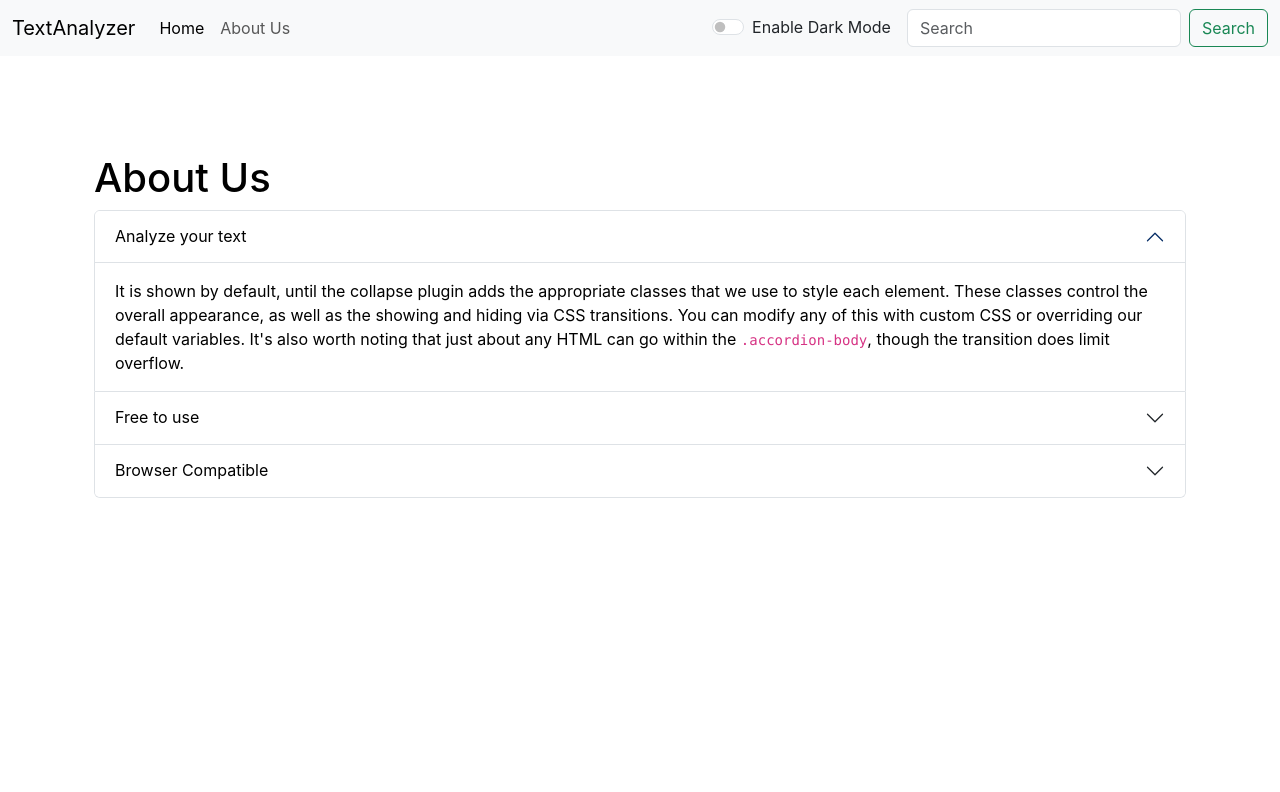
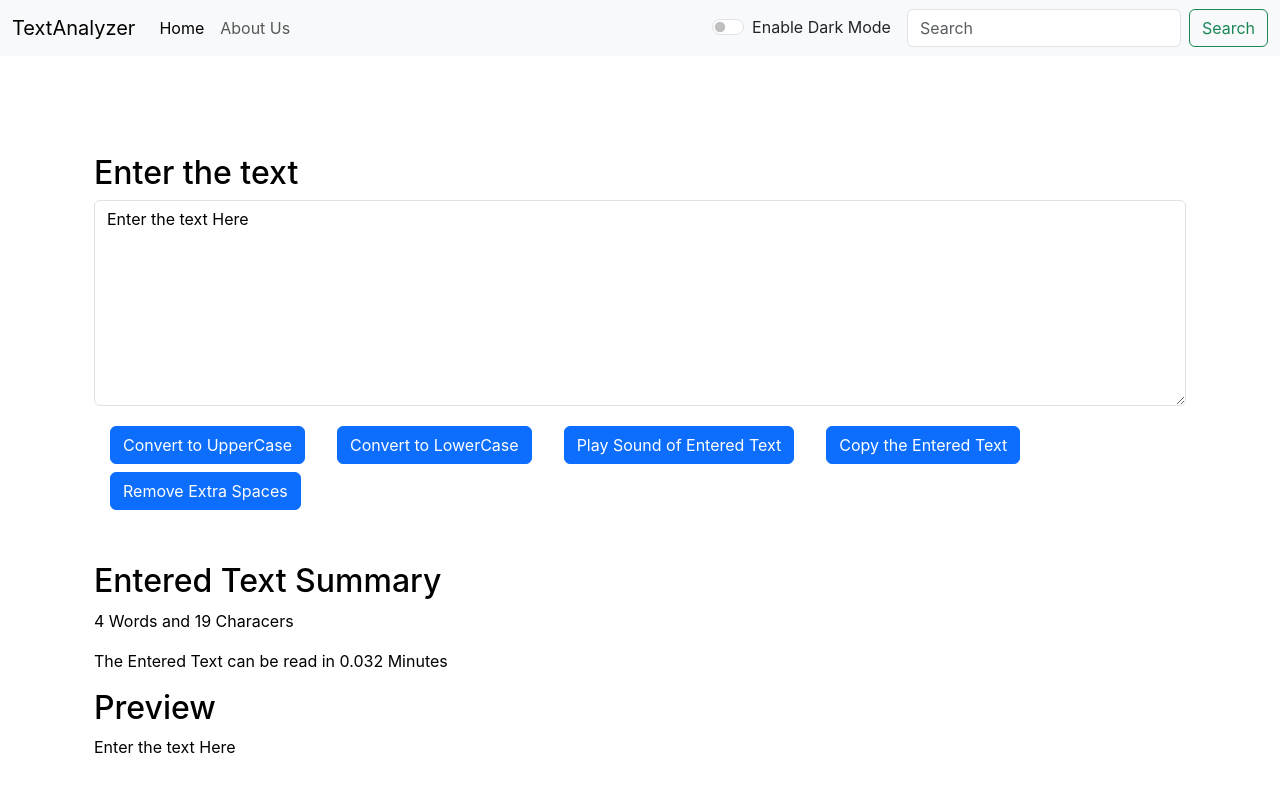
Before and after one commit to ajmat6/TextAnalyzer, a React (Create React App) app: page / in a window 1280 px wide. Shown: the top 792 px of the page. Built offline with nearby package versions, Linux system fonts and the light colour scheme.

Commit message:
0 words and showing 0.08 minutes to read problem solved

```diff
--- a/src/App.js
+++ b/src/App.js
@@ -57,8 +57,8 @@ function App() {
 
       <div className="container">
         {/* Passing showalert function as a prop in the Textform component */}
-        {/* <TextForm heading="Enter the text" mode={mode} showalert={showalert} /> */}
-        <About mode={mode}/>
+        <TextForm heading="Enter the text" mode={mode} showalert={showalert} />
+        {/* <About mode={mode}/> */}
         {/* <Routes>
             <Route path="/about" element={<About />}/>
             <Route path="/" element={<TextForm heading="Enter the text" mode={mode} showalert={showalert} />}/>
--- a/src/components/TextForm.js
+++ b/src/components/TextForm.js
@@ -74,7 +74,7 @@ export default function TextForm(props) {
     <div className="container my-3" style={{color: props.mode === 'dark'?'white':'black'}}>
       <h2>Entered Text Summary</h2>
       <p>{text.split(" ").filter((Element) => {return Element.length!==0}).length} Words and {text.length} Characers</p>
-      <p>The Entered Text can be read in {text.split(" ").length * 0.008} Minutes</p>
+      <p>The Entered Text can be read in {text.split(" ").filter((Element) => {return Element.length!==0}).length * 0.008} Minutes</p>
       <h2>Preview</h2>
       {/* Preview basic js logic */}
       <p>{text.length>1?text:"Enter some Text to Preview it!"}</p>
```
